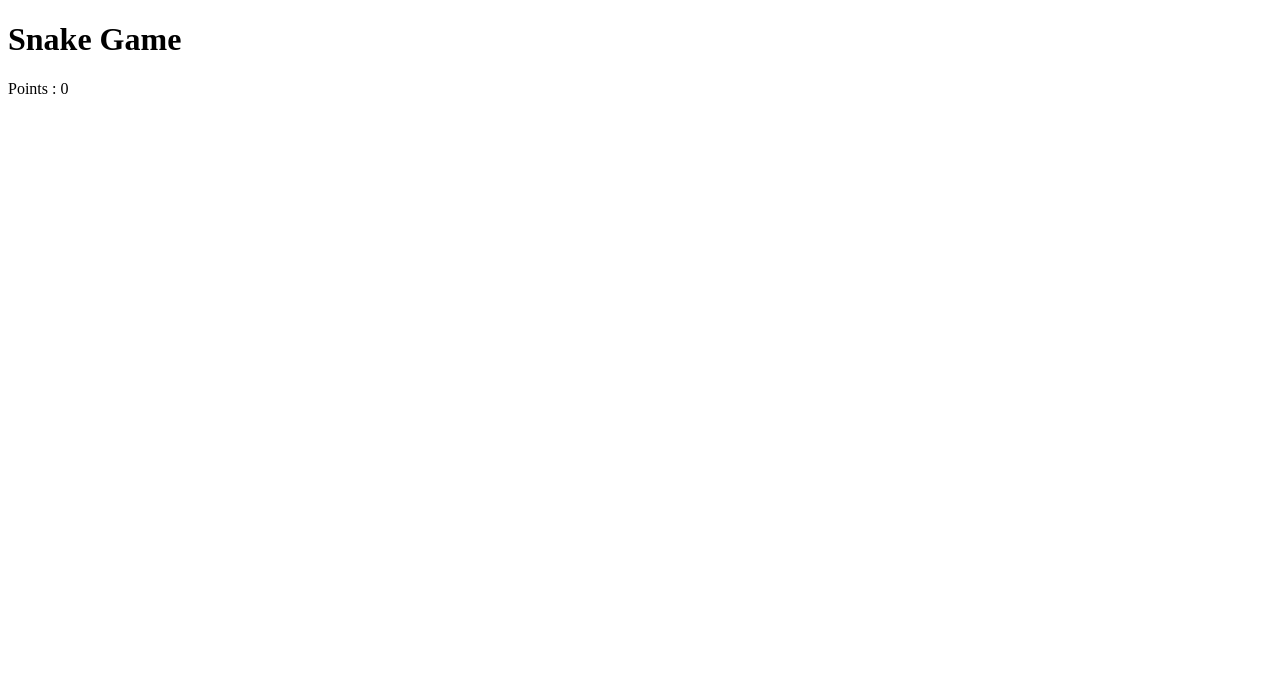
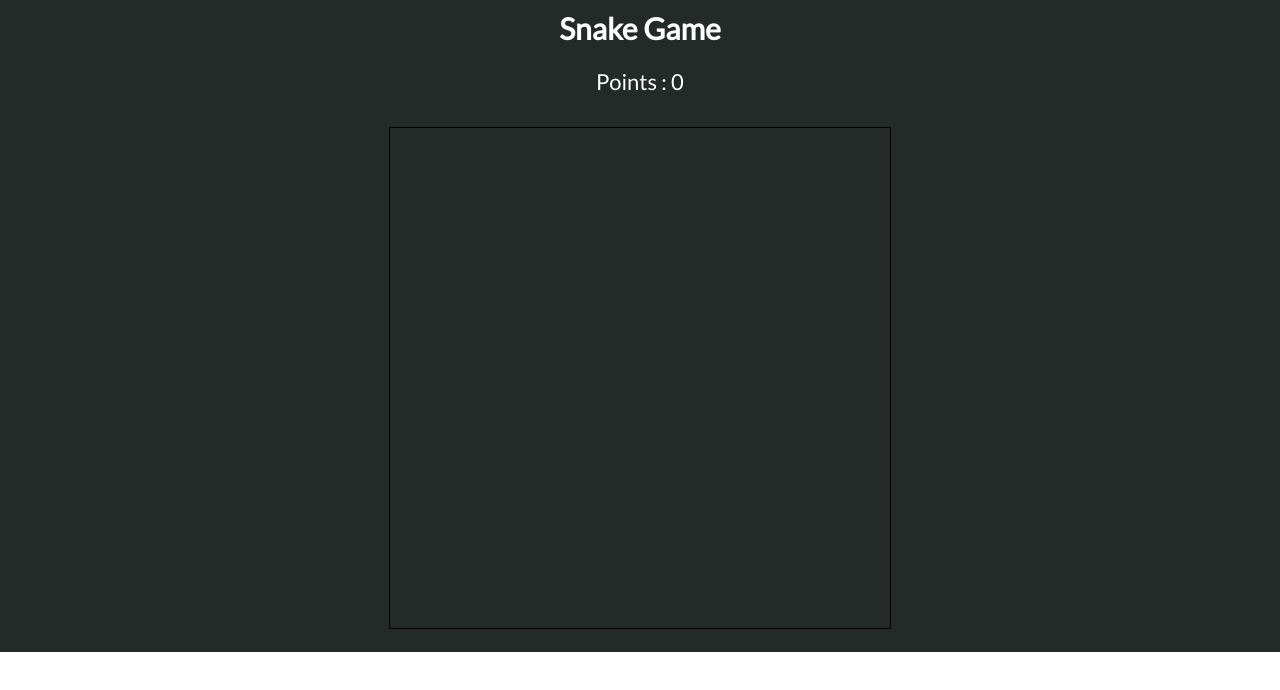
Before and after one commit to MichelleGuan1128/snake-game, a plain HTML site: page index.html in a window 1280 px wide. Drawn offline with Linux system fonts and the light colour scheme.

Commit message:
Added html and css

```diff
--- a/index.html
+++ b/index.html
@@ -2,14 +2,16 @@
 <html>
     <head>
        <title>Snake Game</title>
+       <link rel="stylesheet" href="style.css">
     </head>
     <body>
         <header>
             <h1>Snake Game</h1>
             <p>Points : <span>0</span></p>
         <header>
+          <div></div>
+          <canvas></canvas>
 
-          <canvas></canvas>
     </body>
 
 </html>
--- /dev/null
+++ b/style.css
@@ -0,0 +1,30 @@
+@import url('https://fonts.googleapis.com/css2?family=Lato&display=swap');
+body,html,h1{
+    margin: 0;
+}
+body{
+    font-family: 'lato', sans-serif
+}
+header {
+    background-color: #232b29;
+    color:white;
+    padding: 10px;
+    text-align:center ;
+}
+h1{
+    font-size: 30px;
+}
+p{
+    font-size: 22px
+}
+
+canvas{
+    width: 500px;
+    height: 500px;
+    border: 1px solid black;
+    color: blue;
+}
+
+
+   /* "command/" to add comment *
+ command x cut the whole line/
```
